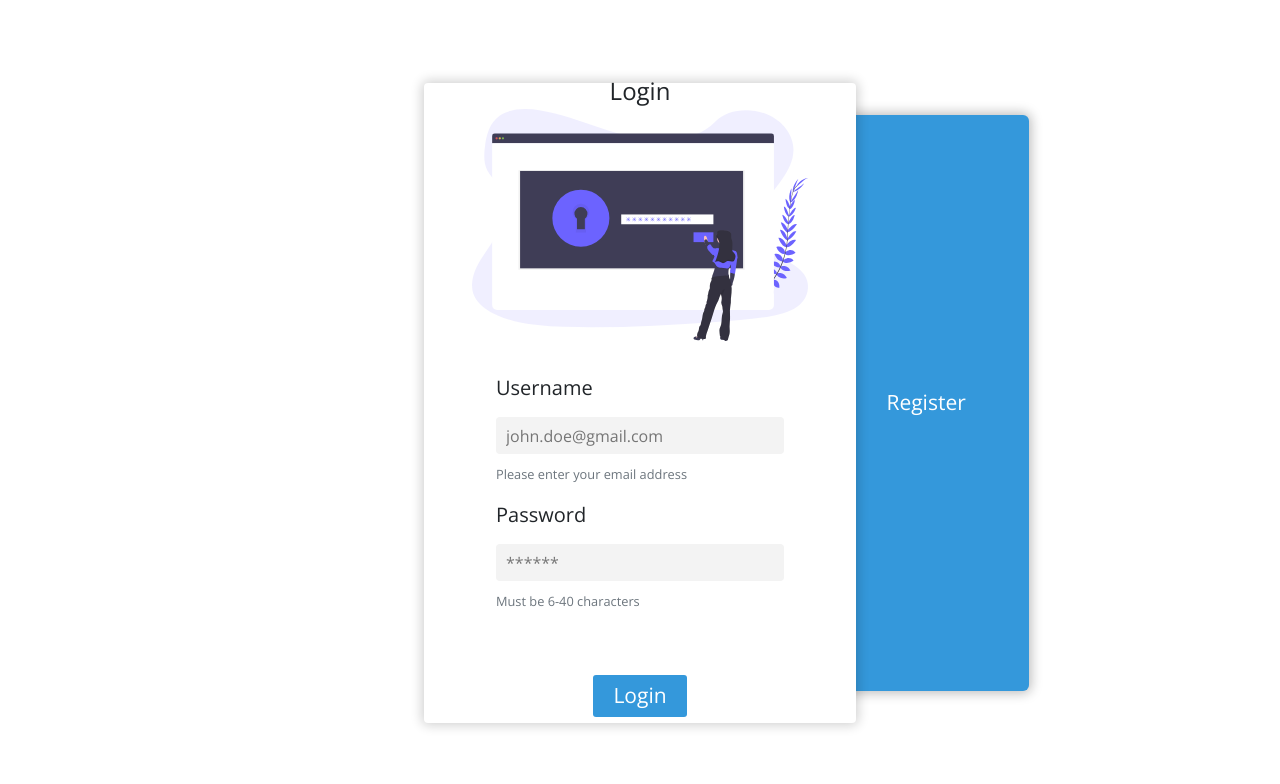
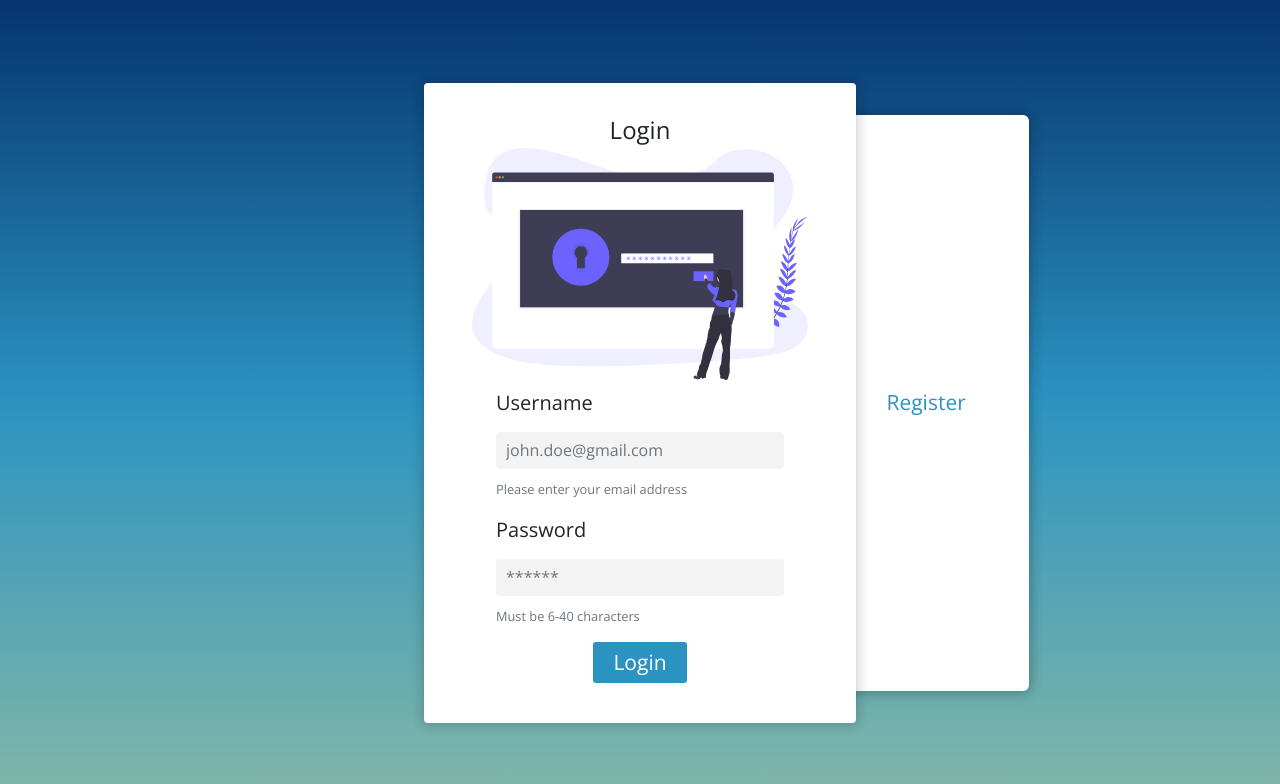
Before and after one commit to Super-Horizon-Inc/LemmeIn-Web, a React (Create React App) app: page / in a window 1280 px wide. Shown: the top 784 px of the page. Built offline with nearby package versions, Linux system fonts and the light colour scheme.

Commit message:
added form validation to authentication page (#1)

```diff
--- a/package.json
+++ b/package.json
@@ -1,5 +1,5 @@
 {
-  "name": "lemmein-web",
+  "name": "lemmein",
   "version": "0.1.0",
   "private": true,
   "dependencies": {
@@ -7,6 +7,7 @@
     "@testing-library/react": "^9.5.0",
     "@testing-library/user-event": "^7.2.1",
     "bootstrap": "^4.5.2",
+    "jquery": "^3.5.1",
     "react": "^16.13.1",
     "react-bootstrap": "^1.3.0",
     "react-dom": "^16.13.1",
--- a/src/App.jsx
+++ b/src/App.jsx
@@ -7,7 +7,13 @@ export default class App extends React.Component {
     constructor(props) {
         super(props);
         this.state = {
-            isLogginActive: true
+            isLogginActive: true,
+            sideCardContainerStyle: {
+                backgroundColor: 'white'
+            },
+            sideCardTextStyle: {
+                color: '#2B93C1'
+            }
         };
     }
 
@@ -30,8 +36,22 @@ export default class App extends React.Component {
             this.rightSide.classList.remove("left");
             this.rightSide.classList.add("right");
         }
+
         //Of course we need to toggel the isLogginActive by inversing it's previous state
         this.setState(prevState => ({ isLogginActive: !prevState.isLogginActive }));
+
+        // we have to reset style of side card as well
+        this.setState({sideCardContainerStyle: {backgroundColor: 'white'}, sideCardTextStyle: {color: '#2B93C1'}});
+
+    }
+
+    updateSideCard = (isError) => {
+        if(!isError) {
+            this.setState({sideCardContainerStyle: {backgroundColor: '#dc3545'}, sideCardTextStyle: {color: 'white'}});
+        }
+        else {
+            this.setState({sideCardContainerStyle: {backgroundColor: 'white'}, sideCardTextStyle: {color: '#2B93C1'}});
+        }
     }
 
     render() {
@@ -43,10 +63,10 @@ export default class App extends React.Component {
                 <div className="login">
                     <div className="container" ref={ref => (this.container = ref)}>
                         {isLogginActive && (
-                            <Login containerRef={ref => (this.current = ref)} />
+                            <Login containerRef={ref => (this.current = ref)} updateSideCard={this.updateSideCard}/>
                         )}
                         {!isLogginActive && (
-                            <Register containerRef={ref => (this.current = ref)} />
+                            <Register containerRef={ref => (this.current = ref)} updateSideCard={this.updateSideCard}/>
                         )}
                     </div>
                     <RightSide
@@ -54,6 +74,7 @@ export default class App extends React.Component {
                         currentActive={currentActive}
                         containerRef={ref => (this.rightSide = ref)}
                         onClick={this.changeState.bind(this)}
+                        parent={this}
                     />
                 </div>
             </div>
@@ -64,12 +85,13 @@ export default class App extends React.Component {
 const RightSide = props => {
     return (
         <div
+            style={props.parent.state.sideCardContainerStyle}
             className="right-side"
             ref={props.containerRef}
             onClick={props.onClick}
         >
             <div className="inner-container">
-                <div className="text">{props.current}</div>
+                <div className="text" style={props.parent.state.sideCardTextStyle}>{props.current}</div>
             </div>
         </div>
     );
--- a/src/components/authentication/login.jsx
+++ b/src/components/authentication/login.jsx
@@ -1,39 +1,95 @@
 import React from "react";
-import loginImg from "../../images/authentication.svg";
+import authImg from "../../images/authentication.svg";
+import { Form, Button } from 'react-bootstrap';
 
 export class Login extends React.Component {
 
     constructor(props) {
         super(props);
+
+        this.state = {
+            validated: false,
+            isBtnClicked: false
+        }
+    }
+
+    login = (event) => {
+
+        const form = event.currentTarget;
+        if (form.checkValidity() === false) {
+
+            // stop form from being submitted to server
+            event.preventDefault();
+            event.stopPropagation();
+
+            // form is invalid so card
+            this.props.updateSideCard(false);
+
+        }
+        else {
+            // form is valid so card
+            this.props.updateSideCard(true);
+        }
+
+        this.setState({ validated: true, isBtnClicked: true });
+    };
+
+    onInputChange = (event) => {
+
+        if(this.state.isBtnClicked) {
+
+            const form = event.currentTarget.parentNode.parentNode;
+            if (form.checkValidity()) {
+                // form is valid so card
+                this.props.updateSideCard(true);
+            }
+            else {
+                // form is invalid so card
+                this.props.updateSideCard(false);
+            }
+
+        }
+
     }
 
     render() {
 
         return (
             <div className="base-container" ref={this.props.containerRef}>
+
                 <div className="header">Login</div>
+
                 <div className="content">
+
                     <div className="image">
-                        <img src={loginImg} />
+                        <img src={authImg} alt="authentication" />
                     </div>
-                    <div className="form">
-                        <div className="form-group">
-                            <label htmlFor="username">Username</label>
-                            <input type="text" name="username" placeholder="john.doe@gmail.com" />
-                            <small id="emailHelp" className="text-muted" style={{marginTop: -20}}>Please enter your email address</small>
+
+                    <Form className="form" noValidate validated={this.state.validated} onSubmit={this.login}>
+
+                        <Form.Group>
+                            <Form.Label htmlFor="username">Username</Form.Label>
+                            <Form.Control onChange={this.onInputChange} autoComplete="off" pattern="[a-z0-9._%+-]+@[a-z0-9.-]+\.[a-z]{2,4}$" type="email" name="username"
+                                placeholder="john.doe@gmail.com" required></Form.Control>
+                            <Form.Text className="text-muted" style={{ marginTop: -20 }}>Please enter your email address</Form.Text>
+                            <Form.Control.Feedback style={{ textAlign: 'left' }} type="invalid">Please type a valid email address</Form.Control.Feedback>
+                        </Form.Group>
+
+                        <Form.Group>
+                            <Form.Label htmlFor="password">Password</Form.Label>
+                            <Form.Control minLength="6" maxLength="40" onChange={this.onInputChange} autoComplete="off" type="password" name="password" placeholder="******" required></Form.Control>
+                            <Form.Text className="text-muted" style={{ marginTop: -20 }}>Must be 6-40 characters</Form.Text>
+                            <Form.Control.Feedback style={{ textAlign: 'left' }} type="invalid">Password must be between 6-40 characters</Form.Control.Feedback>
+                        </Form.Group>
+
+                        <div className="footer">
+                            <Button type="submit" className="btn">Login</Button>
                         </div>
-                        <div className="form-group">
-                            <label htmlFor="password">Password</label>
-                            <input type="password" name="password" placeholder="******" />
-                            <small id="passwordHelp" className="text-muted" style={{marginTop: -20}}>Must be 6-40 characters</small>
-                        </div>
-                    </div>
+
+                    </Form>
+
                 </div>
-                <div className="footer">
-                    <button type="button" className="btn">
-                        Login
-                    </button>
-                </div>
+
             </div>
         );
 
--- a/src/components/authentication/register.jsx
+++ b/src/components/authentication/register.jsx
@@ -1,39 +1,95 @@
 import React from "react";
-import loginImg from "../../images/authentication.svg";
+import authImg from "../../images/authentication.svg";
+import { Form, Button } from 'react-bootstrap';
 
 export class Register extends React.Component {
 
     constructor(props) {
         super(props);
+
+        this.state = {
+            validated: false,
+            isBtnClicked: false
+        }
+    }
+
+    register = (event) => {
+
+        const form = event.currentTarget;
+        if (form.checkValidity() === false) {
+
+            // stop form from being submitted to server
+            event.preventDefault();
+            event.stopPropagation();
+
+            // form is invalid so card
+            this.props.updateSideCard(false);
+
+        }
+        else {
+            // form is valid so card
+            this.props.updateSideCard(true);
+        }
+
+        this.setState({ validated: true, isBtnClicked: true });
+    };
+
+    onInputChange = (event) => {
+
+        if(this.state.isBtnClicked) {
+
+            const form = event.currentTarget.parentNode.parentNode;
+            if (form.checkValidity()) {
+                // form is valid so card
+                this.props.updateSideCard(true);
+            }
+            else {
+                // form is invalid so card
+                this.props.updateSideCard(false);
+            }
+
+        }
+
     }
 
     render() {
 
         return (
             <div className="base-container" ref={this.props.containerRef}>
+
                 <div className="header">Register</div>
+
                 <div className="content">
+
                     <div className="image">
-                        <img src={loginImg} />
+                        <img src={authImg} alt="authentication" />
                     </div>
-                    <div className="form">
-                        <div className="form-group">
-                            <label htmlFor="username">Username</label>
-                            <input type="text" name="username" placeholder="john.doe@gmail.com" />
-                            <small id="emailHelp" className="text-muted" style={{marginTop: -20}}>Please enter your email address</small>
+
+                    <Form className="form" noValidate validated={this.state.validated} onSubmit={this.register}>
+
+                        <Form.Group>
+                            <Form.Label htmlFor="username">Username</Form.Label>
+                            <Form.Control onChange={this.onInputChange} autoComplete="off" pattern="[a-z0-9._%+-]+@[a-z0-9.-]+\.[a-z]{2,4}$" type="email" name="username"
+                                placeholder="john.doe@gmail.com" required></Form.Control>
+                            <Form.Text className="text-muted" style={{ marginTop: -20 }}>Please enter your email address</Form.Text>
+                            <Form.Control.Feedback style={{ textAlign: 'left' }} type="invalid">Please type a valid email address</Form.Control.Feedback>
+                        </Form.Group>
+
+                        <Form.Group>
+                            <Form.Label htmlFor="password">Password</Form.Label>
+                            <Form.Control minLength="6" maxLength="40" onChange={this.onInputChange} autoComplete="off" type="password" name="password" placeholder="******" required></Form.Control>
+                            <Form.Text className="text-muted" style={{ marginTop: -20 }}>Must be 6-40 characters</Form.Text>
+                            <Form.Control.Feedback style={{ textAlign: 'left' }} type="invalid">Password must be between 6-40 characters</Form.Control.Feedback>
+                        </Form.Group>
+
+                        <div className="footer">
+                            <Button type="submit" className="btn">Register</Button>
                         </div>
-                        <div className="form-group">
-                            <label htmlFor="password">Password</label>
-                            <input type="password" name="password" placeholder="******" />
-                            <small id="passwordHelp" className="text-muted" style={{marginTop: -20}}>Must be 6-40 characters</small>
-                        </div>
-                    </div>
+
+                    </Form>
+
                 </div>
-                <div className="footer">
-                    <button type="button" className="btn">
-                        Register
-                    </button>
-                </div>
+
             </div>
         );
 
--- a/src/css/app.scss
+++ b/src/css/app.scss
@@ -70,7 +70,7 @@
     flex-direction: column;
     justify-content: center;
     height: 90%;
-    background-color: #3498db;
+    // background-color: white;
     width: 100%;
     position: absolute;
     right: -34%;
@@ -98,7 +98,7 @@
     .text {
       font-size: 21px;
       font-weight: 500;
-      color: #fff;
+      //color: #3498db;
       margin-right: 3em;
       margin-left: 3em;
     }
@@ -110,7 +110,7 @@
   font-size: 21px !important;
   padding: 5px 20px !important;
   border: 0 !important;
-  background-color: #3498db !important;
+  background-color: #2B93C1 !important;
   color: #fff !important;
   border-radius: 3px !important;
   transition: all 250ms ease-in-out !important;
--- a/src/css/authentication.scss
+++ b/src/css/authentication.scss
@@ -6,7 +6,7 @@
     align-items: center;
 
     .header {
-        margin-top: 35px;
+        margin-top: 40px;
         font-size: 24px;
         font-family: "Open Sans", sans-serif;
     }
@@ -29,7 +29,7 @@
 
         .form {
 
-            margin-top: 2em;
+            margin-top: 0.5em;
             display: flex;
             flex-direction: column;
             align-items: center;
@@ -72,8 +72,4 @@
 
     }
 
-    .footer {
-        margin-top: 3em;
-    }
-
 }
--- a/src/css/index.css
+++ b/src/css/index.css
@@ -5,6 +5,7 @@ body {
       sans-serif;
     -webkit-font-smoothing: antialiased;
     -moz-osx-font-smoothing: grayscale;
+    background-image: linear-gradient(#05346E, #2B93C1, #82B7A8);
   }
 
   code {
```
Also changed, not shown: 1 other file (tests, documents, lock files or other folders).
